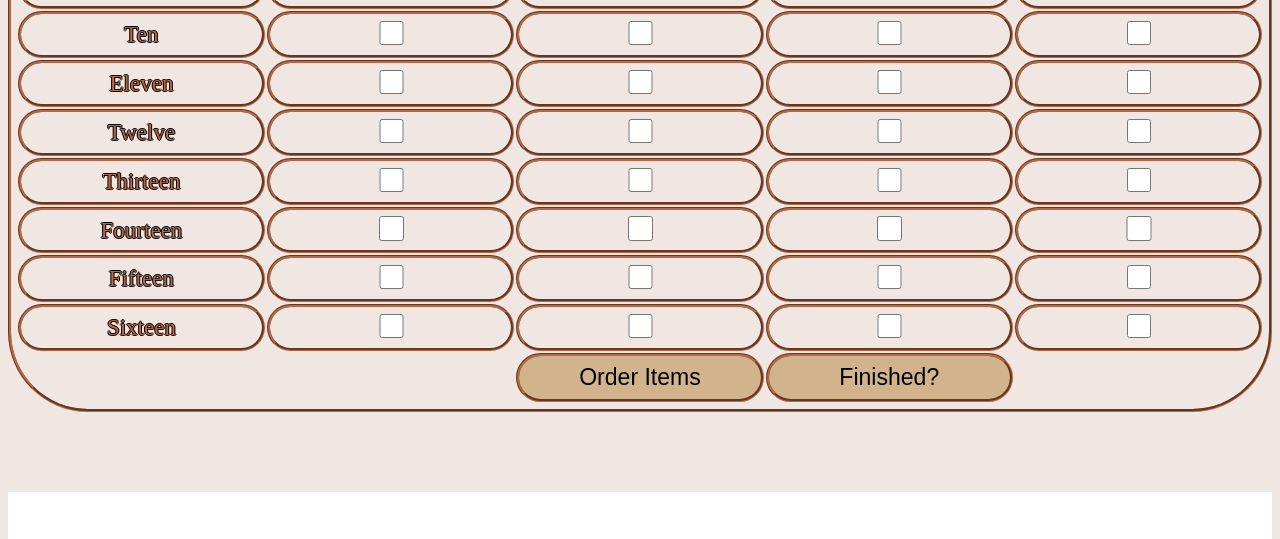
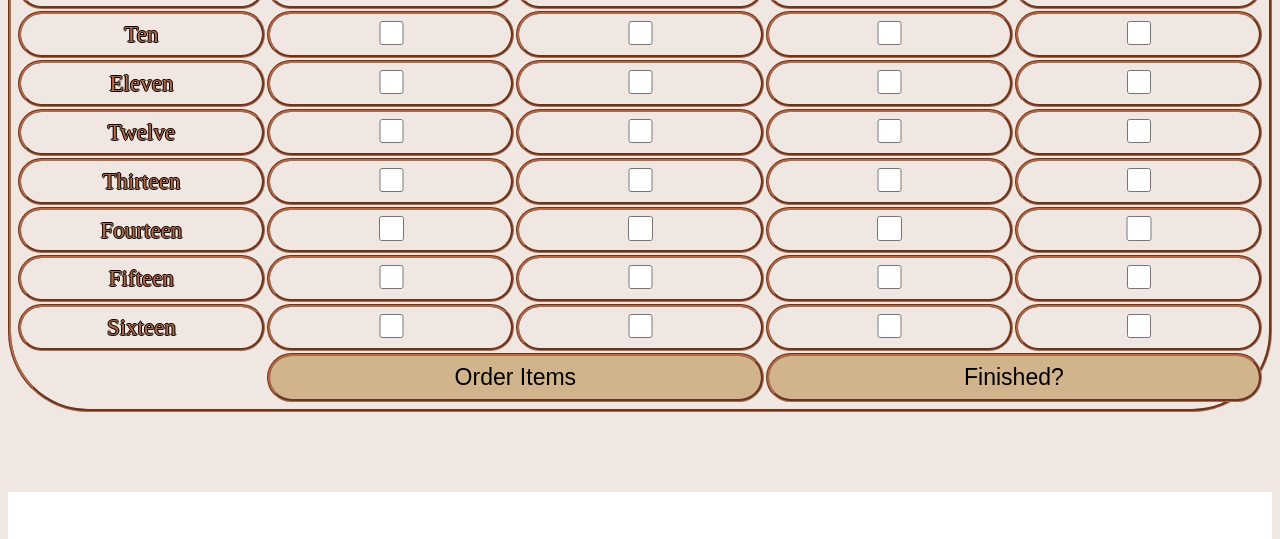
Before and after one commit to emanmohamed354/emymohamed, a plain HTML site: page order/order.html in a window 1280 px wide. Shown: the part 1358-1897 px from the top of the page. Drawn offline with nearby package versions, Linux system fonts and the light colour scheme; files whose address does not match are found by name.

Commit message:
Update order.html

```diff
--- a/order/order.html
+++ b/order/order.html
@@ -176,11 +176,11 @@
            <td><input class="v" type="checkbox"></td>
          </tr>
           <tr>
-           <td style="border: 0;"></td>
            <td id="n" style="border: 0;"></td>
-                      <td style="background-color: tan;" >  <button onclick="s();" class="button" >Order Items</button></td>
-           <td  style="background-color: tan;" > <button onclick="c();" class="finish" >Finished?</button></td>
-           <td style="border: 0;"></td>
+
+                      <td colspan="2" style="background-color: tan;" >  <button onclick="s();" class="button" >Order Items</button></td>
+           <td colspan="2"  style="background-color: tan;" > <button onclick="c();" class="finish" >Finished?</button></td>
+
          </tr>
 
      </tbody>
```
